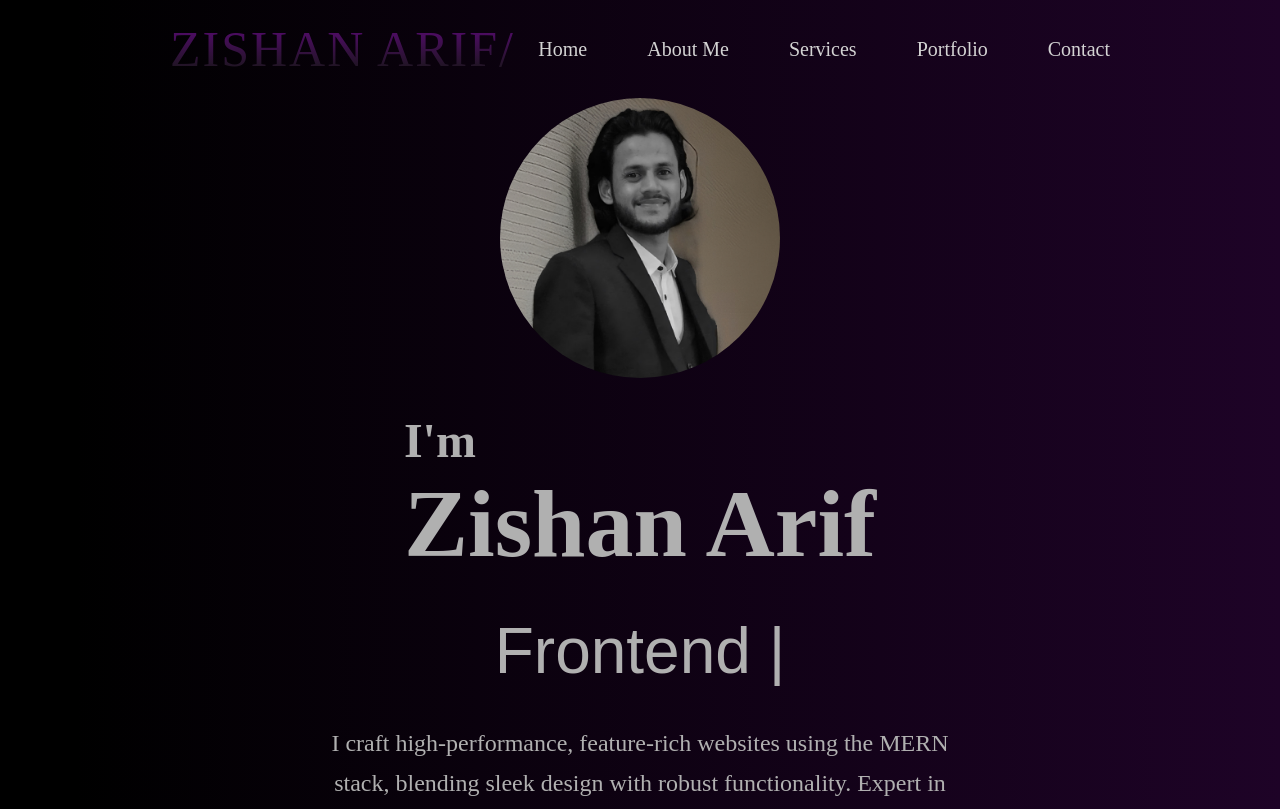
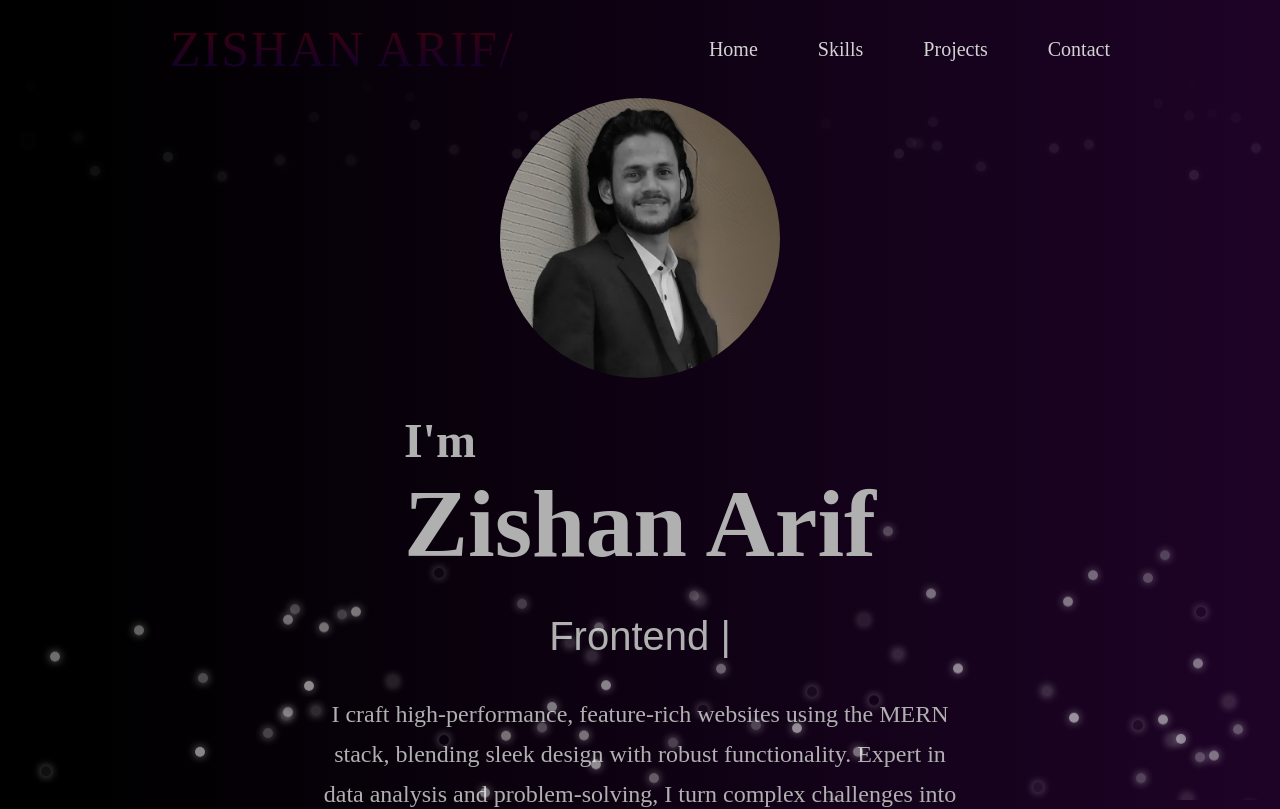
Before and after one commit to ZISHANARIF/MY_porfolio, a React (Vite) app: page / in a window 1280 px wide. Shown: the top 809 px of the page. Built offline with nearby package versions, Linux system fonts and the light colour scheme.

Commit message:
complete

```diff
--- a/index.html
+++ b/index.html
@@ -3,7 +3,7 @@
 
 <head>
   <meta charset="UTF-8" />
-  <link rel="icon" type="image/svg+xml" href="/vite.svg" />
+  <link rel="icon" type="image/svg+xml" href="" />
   <meta name="viewport" content="width=device-width, initial-scale=1.0" />
   <title>PORTFOLIO</title>
   <link rel="preconnect" href="https://fonts.googleapis.com">
--- a/src/App.jsx
+++ b/src/App.jsx
@@ -6,12 +6,14 @@ import Services from './components/Services'
 // import MyWork from './components/MyWork'
 import Cont from './components/Cont'
 import Footer from './components/Footer'
+import FloatingParticles from './components/FloatingParticles'
 
 
 
 const App = () => {
   return (
     <div>
+      <FloatingParticles/>
       <Navbar/>
       <Hero/>
       <About/>
--- a/src/components/Contact.css
+++ b/src/components/Contact.css
@@ -191,37 +191,38 @@ resize: none;
 
     .contact-right input,
 .contact-right textarea {
-      width: 100%;
+    width: 100%;  /* Ensure full responsiveness */
+    box-sizing: border-box;  /* Prevent overflow issues */
 }
 
-    .contact-submit {
-      width: 100%;
-      text-align: center;
-    }
+.contact-right textarea {
+    padding: 15px;  /* Adjusted for better look on mobile */
+    resize: vertical;  /* Allow vertical resize if needed */
 }
 
 /* Mobile View */
 @media (max-width: 480px) {
-    .contact-title h1 {
-      font-size: 40px;
+    .contact {
+        margin: 20px;  /* Reduced margin for small screens */
     }
 
-    .contact-left h1 {
-      font-size: 40px;
-    }
-
-    .contact-left p {
-      font-size: 16px;
-      line-height: 28px;
+    .contact-section {
+        flex-direction: column;
+        gap: 30px;
     }
 
     .contact-right input,
     .contact-right textarea {
         width: 100%;
+        max-width: 100%;  /* Prevents overflow */
     }
 
     .contact-submit {
-      padding: 15px 50px;
-      font-size: 18px;
+        width: 100%;
+        padding: 15px;
+        text-align: center;
+        font-size: 16px;
     }
 }
+
+  }
--- /dev/null
+++ b/src/components/FloatingParticles.css
@@ -0,0 +1,38 @@
+/* src/components/FloatingParticles.css */
+
+.particle-container {
+  position: fixed;
+  top: 0;
+  left: 0;
+  width: 100%;
+  height: 100%;
+  pointer-events: none; /* Allow clicks through particles */
+  overflow: hidden;
+  z-index: 9999;
+}
+
+.particle {
+  position: absolute;
+  bottom: -10%;
+  width: 10px;
+  height: 10px;
+  background: rgba(255, 255, 255, 0.5);
+  border-radius: 50%;
+  box-shadow: 0 0 10px rgba(255, 255, 255, 0.8);
+  animation: floatUp 30s ease-in infinite;
+  opacity: 0;
+}
+
+@keyframes floatUp {
+  0% {
+    transform: translateY(100%);
+    opacity: 0;
+  }
+  30% {
+    opacity: 0.6;
+  }
+  100% {
+    transform: translateY(-100vh);
+    opacity: 0;
+  }
+}
--- /dev/null
+++ b/src/components/FloatingParticles.jsx
@@ -0,0 +1,29 @@
+// src/components/FloatingParticles.js
+
+import React, { useEffect } from "react";
+import "./FloatingParticles.css";
+
+const FloatingParticles = () => {
+  useEffect(() => {
+    const particleContainer = document.getElementById("particle-container");
+
+    // Generate particles
+    for (let i = 0; i < 200; i++) {
+      const particle = document.createElement("div");
+      particle.classList.add("particle");
+      particle.style.left = Math.random() * 100 + "vw";
+      particle.style.animationDuration = 4 + Math.random() * 3 + "s";
+      particle.style.background = `rgba(255, 255, 255, ${Math.random()})`;
+      particleContainer.appendChild(particle);
+    }
+
+    // Remove particles after 7 seconds
+    setTimeout(() => {
+      particleContainer.style.display = "none";
+    }, 10000);
+  }, []);
+
+  return <div className="particle-container" id="particle-container"></div>;
+};
+
+export default FloatingParticles;
--- a/src/components/Hero.jsx
+++ b/src/components/Hero.jsx
@@ -1,24 +1,23 @@
-import React from 'react'
-import './Hero.css'
+import React from 'react';
+import './Hero.css';
 import { NavLink } from "react-router-dom";
 import { TypeAnimation } from 'react-type-animation';
 
 const Hero = () => {
   return (
     <div id='home' className='hero'>
-        <img className='zish' src='/profile.png' alt=''></img>
+      <img className='zish' src='/profile.png' alt='Profile' />
       <h1>
-        I'm
-        <br/>
+        I'm <br />
         <TypeAnimation
           sequence={[
-            ' Zishan Arif',   // Name typed once
-            2000,             // Wait for 2 seconds
+            ' Zishan Arif',
+            2000,
           ]}
           wrapper="span"
-          cursor={false}     // No cursor after the name is typed
-          repeat={0}         // No repetition
-          style={{ fontSize: '2em', display: 'inline-block', color: '#B0B0B0'  }}
+          cursor={false}
+          repeat={0}
+          style={{ fontSize: '2em', display: 'inline-block', color: '#B0B0B0' }}
         />
       </h1>
 
@@ -26,46 +25,39 @@ const Hero = () => {
         <TypeAnimation
           sequence={[
             'MERN Stack Developer',
-            1300,                // Wait for 1 second
-            'Frontend Developer',     // Text 2
-            1300,                // Wait for 1 second
+            1300,
+            'Frontend Developer',
+            1300,
             'Backend Developer',
+            1300,
+            'Data Analysis',
             1300,
             'Problem Solving Skills',
             1300,
-            'Data Analysis ',
+            'Prompt Engineer',
             1300,
-            'SQL and Power Bi',
-            1300,
-
-            () => {
-              console.log('Done typing!'); // Optional callback
-            }
           ]}
           wrapper="span"
           cursor={true}
           repeat={Infinity}
-          style={{ fontSize: '4em', display: 'inline-block', color: '#B0B0B0' }}
+          style={{ fontSize: '2.5em', display: 'inline-block', color: '#B0B0B0' }}
         />
       </h2>
 
+      <p>
+        I craft high-performance, feature-rich websites using the MERN stack, blending
+        sleek design with robust functionality. Expert in data analysis and problem-solving,
+        I turn complex challenges into strategic solutions. With strong communication and time management,
+        I ensure every project is delivered with precision and impact.
+      </p>
 
-        <p>I craft high-performance, feature-rich websites using the MERN stack, blending
-            sleek design with robust functionality.
-            Expert in data analysis and problem-solving, I turn complex challenges into
-            strategic solutions. With strong communication and time management,
-            I ensure every project is delivered with precision and impact.</p>
-
-          <button className='hero-resume' >
-          <NavLink className='anchor-link'
-              to="/ZISHAN_ARIF_RESUME.pdf"
-              target="_blank"
-              >
+      <button className='hero-resume'>
+        <NavLink className='anchor-link' to="/ZISHAN_ARIF_RESUME.pdf" target="_blank">
           Resume
         </NavLink>
       </button>
     </div>
+  );
+}
 
-  )
-}
-export default Hero
+export default Hero;
--- a/src/components/Navbar.css
+++ b/src/components/Navbar.css
@@ -14,9 +14,11 @@
     letter-spacing: 2px;  /* Space out letters slightly */
     text-transform: uppercase;  /* Ensure all caps */
 
-background:-webkit-linear-gradient(90deg, rgb(22, 22, 22) 6%, rgba(93,9,121,1) 100%);
+/* background:-webkit-linear-gradient(90deg, rgb(58, 55, 55) 6%, rgb(70, 1, 7) 100%); */
+background:-webkit-linear-gradient(90deg, rgb(10, 1, 47) 6%, rgb(70, 1, 7) 100%);
 -webkit-background-clip: text;
 -webkit-text-fill-color: transparent;
+
 
 }
 
--- a/src/components/Navbar.jsx
+++ b/src/components/Navbar.jsx
@@ -14,10 +14,9 @@ const Navbar = () => {
         <p className='oyo'>Zishan Arif/</p>
         <ul className='nav-menu'>
             <li> <AnchorLink className='anchor-link' offset={50} href='#home'><p className='h' onClick={() => ("home")}>Home</p></AnchorLink></li>
-            <li><AnchorLink className='anchor-link' offset={50} href='#about'><p className='a' onClick={() => ("about")}>About Me</p></AnchorLink></li>
-            <li><AnchorLink className='anchor-link' offset={50} href='#services'><p className='s' onClick={() => ("services")}>Services</p></AnchorLink></li>
-            <li><AnchorLink className='anchor-link' offset={50} href='#mywork'><p className='m' onClick={() => ("mywork")}>Portfolio</p></AnchorLink></li>
-            <li><AnchorLink className='anchor-link' offset={50} href='#contact'><p className='c' onClick={() => ("contact")}>Contact</p></AnchorLink></li>
+            <li><AnchorLink className='anchor-link' offset={50} href='#about'><p className='a' onClick={() => ("about")}>Skills</p></AnchorLink></li>
+            <li><AnchorLink className='anchor-link' offset={50} href='#services'><p className='s' onClick={() => ("services")}>Projects</p></AnchorLink></li>
+             <li><AnchorLink className='anchor-link' offset={50} href='#contact'><p className='c' onClick={() => ("contact")}>Contact</p></AnchorLink></li>
         </ul>
     </div>
   )
--- a/src/index.css
+++ b/src/index.css
@@ -8,3 +8,14 @@ background:linear-gradient(90deg, rgba(0,0,0,5) 6%, rgb(30, 3, 39) 100%);
 
 font-family: 'outfitl' ;
 }
+
+body {
+  overflow-y: scroll;  /* Enable vertical scrolling */
+  overflow-x: hidden;  /* Disable horizontal scrolling */
+}
+
+/* For webkit browsers (Chrome, Safari, Edge) */
+body::-webkit-scrollbar {
+  width: 0;
+  background: transparent;
+}
```
Lines whose indentation alone changed are shown as unchanged.
